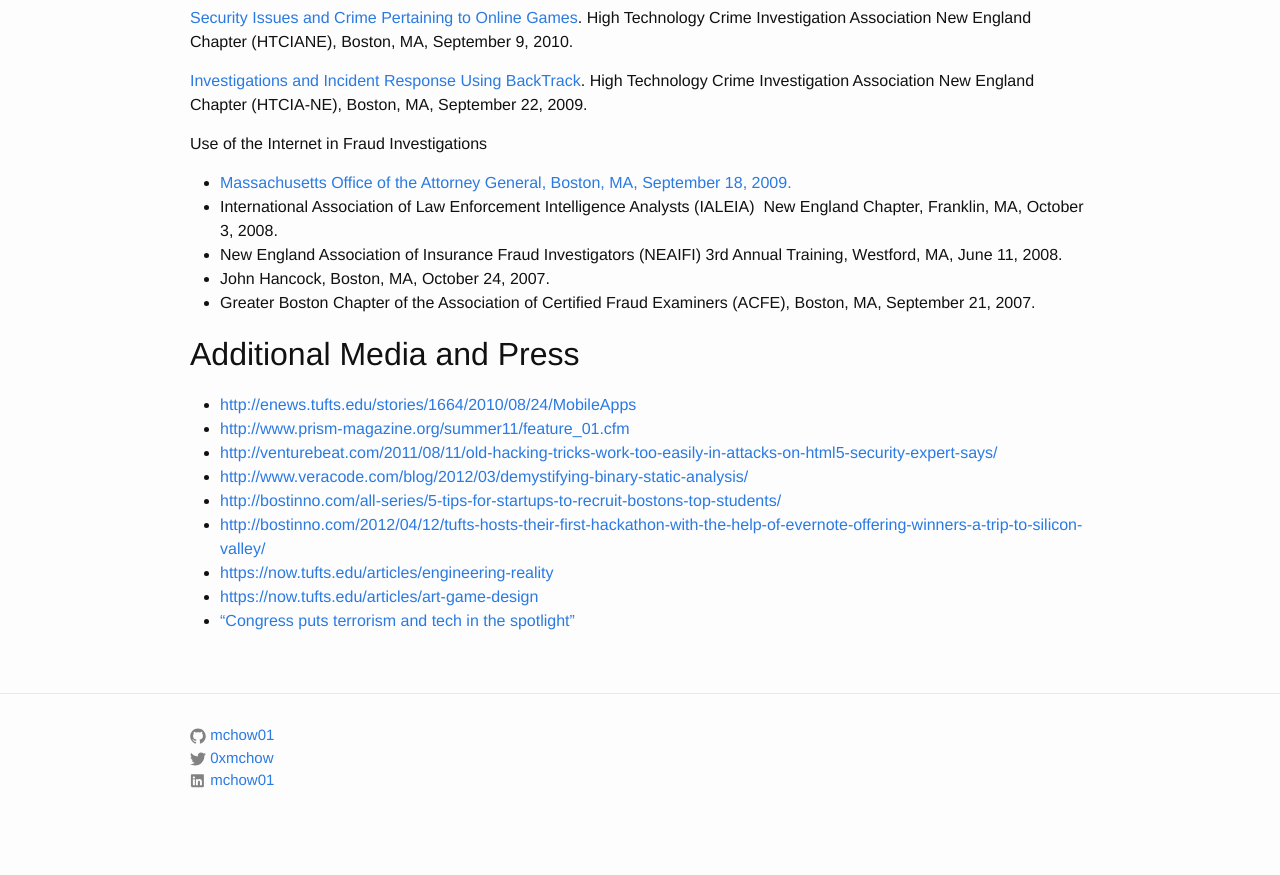
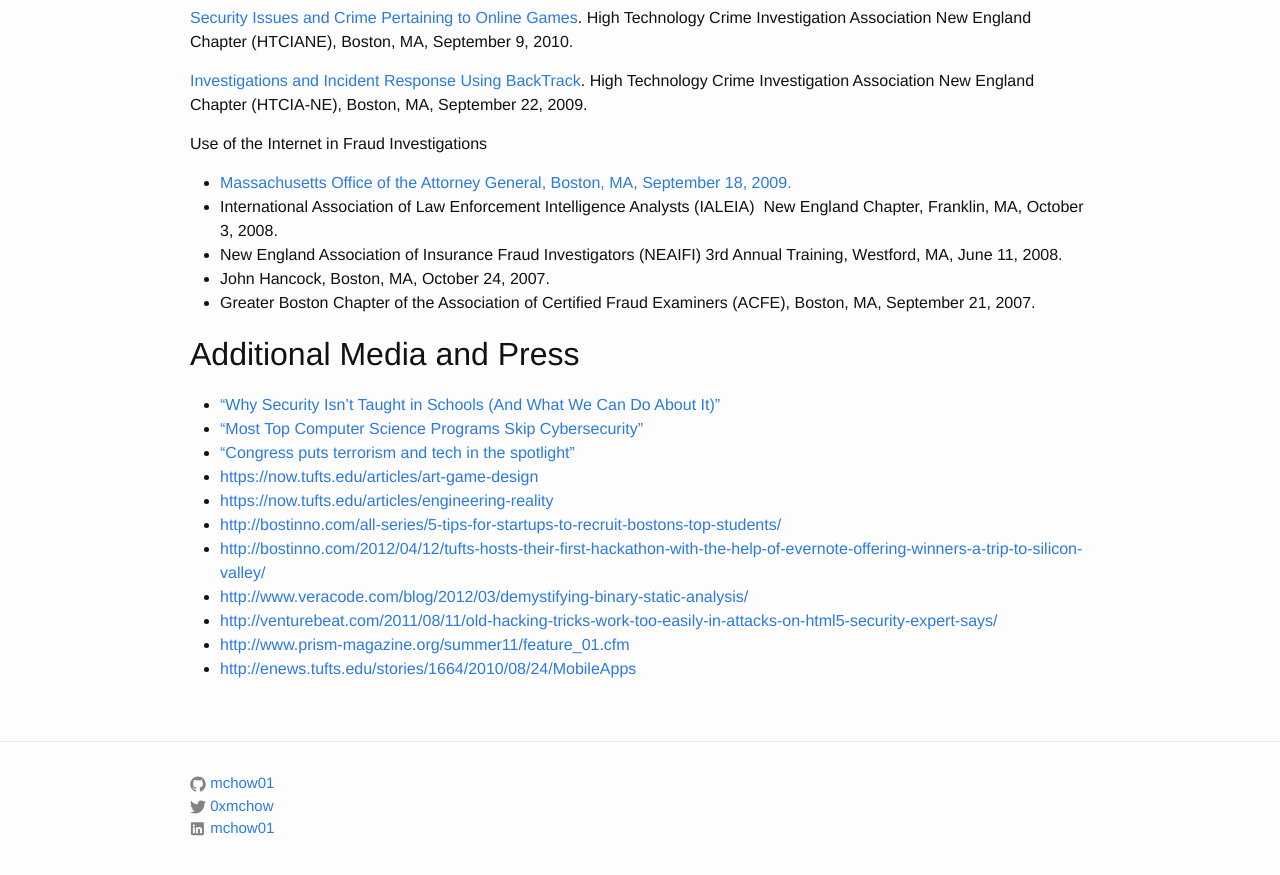
Before and after one commit to mchow01/mchow01.github.io, a Jekyll site: the page built from talks.md, in a window 1280 px wide and 900 px high, scrolled down 3193 px. Shown: the top 875 px of the window. Built offline with Jekyll 4.4.1, drawn with Linux system fonts in a browser that asks for light colours; before the commit the page ends 4045 px from its top, so only the background shows below that.

Commit message:
Updated press coverage

```diff
--- a/talks.md
+++ b/talks.md
@@ -66,12 +66,14 @@
 * Greater Boston Chapter of the Association of Certified Fraud Examiners (ACFE), Boston, MA, September 21, 2007.
 
 ## Additional Media and Press
-* [http://enews.tufts.edu/stories/1664/2010/08/24/MobileApps](http://enews.tufts.edu/stories/1664/2010/08/24/MobileApps){:target="_blank"}
-* [http://www.prism-magazine.org/summer11/feature_01.cfm](http://www.prism-magazine.org/summer11/feature_01.cfm){:target="_blank"}
-* [http://venturebeat.com/2011/08/11/old-hacking-tricks-work-too-easily-in-attacks-on-html5-security-expert-says/](http://venturebeat.com/2011/08/11/old-hacking-tricks-work-too-easily-in-attacks-on-html5-security-expert-says/){:target="_blank"}
-* [http://www.veracode.com/blog/2012/03/demystifying-binary-static-analysis/](http://www.veracode.com/blog/2012/03/demystifying-binary-static-analysis/){:target="_blank"}
+* ["Why Security Isn’t Taught in Schools (And What We Can Do About It)"](https://codiscope.com/cybersecurity-not-taught-schools/){:target="_blank"}
+* ["Most Top Computer Science Programs Skip Cybersecurity"](http://theinstitute.ieee.org/career-and-education/education/most-top-computer-science-programs-skip-cybersecurity){:target="_blank"}
+* ["Congress puts terrorism and tech in the spotlight"](http://money.cnn.com/2015/12/08/technology/encryption-congress-commission/){:target="_blank"}
+* [https://now.tufts.edu/articles/art-game-design](https://now.tufts.edu/articles/art-game-design){:target="_blank"}
+* [https://now.tufts.edu/articles/engineering-reality](https://now.tufts.edu/articles/engineering-reality){:target="_blank"}
 * [http://bostinno.com/all-series/5-tips-for-startups-to-recruit-bostons-top-students/](http://bostinno.com/all-series/5-tips-for-startups-to-recruit-bostons-top-students/){:target="_blank"}
 * [http://bostinno.com/2012/04/12/tufts-hosts-their-first-hackathon-with-the-help-of-evernote-offering-winners-a-trip-to-silicon-valley/](http://bostinno.com/2012/04/12/tufts-hosts-their-first-hackathon-with-the-help-of-evernote-offering-winners-a-trip-to-silicon-valley/){:target="_blank"}
-* [https://now.tufts.edu/articles/engineering-reality](https://now.tufts.edu/articles/engineering-reality){:target="_blank"}
-* [https://now.tufts.edu/articles/art-game-design](https://now.tufts.edu/articles/art-game-design){:target="_blank"}
-* ["Congress puts terrorism and tech in the spotlight"](http://money.cnn.com/2015/12/08/technology/encryption-congress-commission/)
+* [http://www.veracode.com/blog/2012/03/demystifying-binary-static-analysis/](http://www.veracode.com/blog/2012/03/demystifying-binary-static-analysis/){:target="_blank"}
+* [http://venturebeat.com/2011/08/11/old-hacking-tricks-work-too-easily-in-attacks-on-html5-security-expert-says/](http://venturebeat.com/2011/08/11/old-hacking-tricks-work-too-easily-in-attacks-on-html5-security-expert-says/){:target="_blank"}
+* [http://www.prism-magazine.org/summer11/feature_01.cfm](http://www.prism-magazine.org/summer11/feature_01.cfm){:target="_blank"}
+* [http://enews.tufts.edu/stories/1664/2010/08/24/MobileApps](http://enews.tufts.edu/stories/1664/2010/08/24/MobileApps){:target="_blank"}
```
